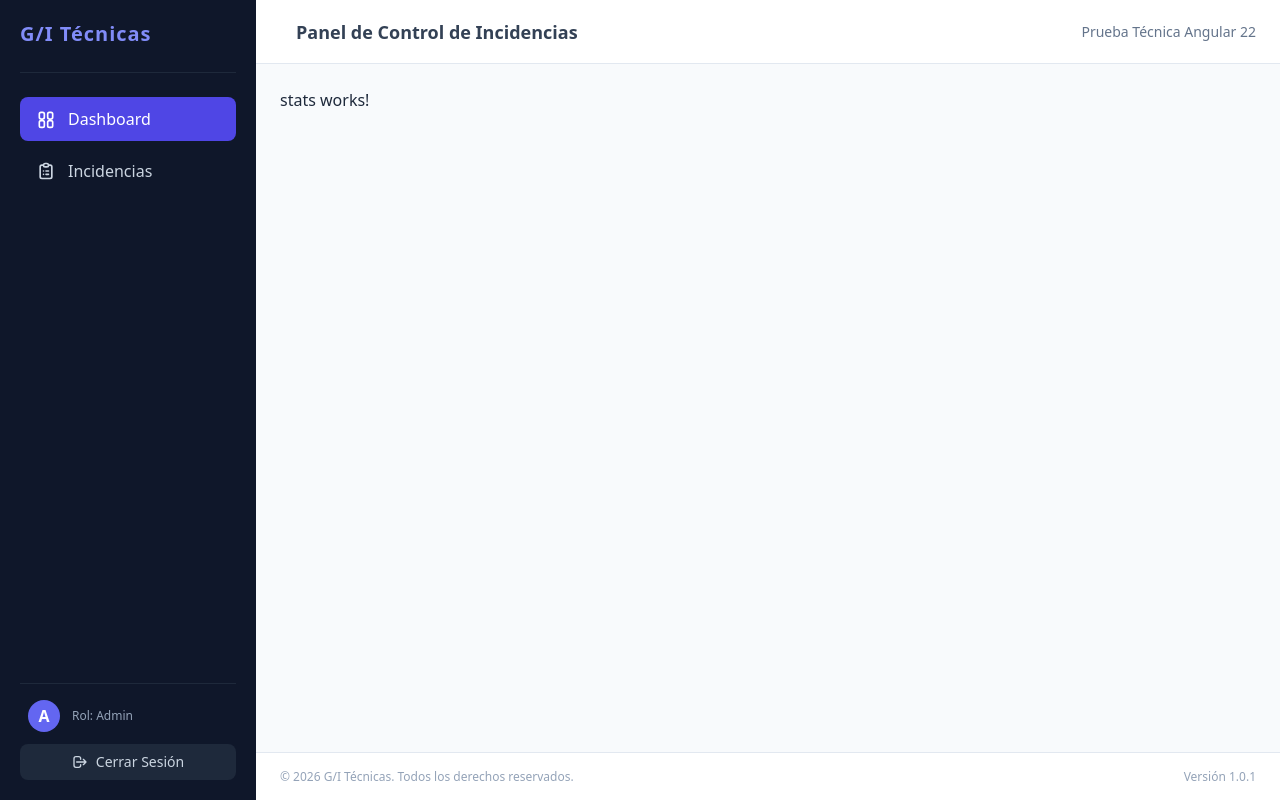
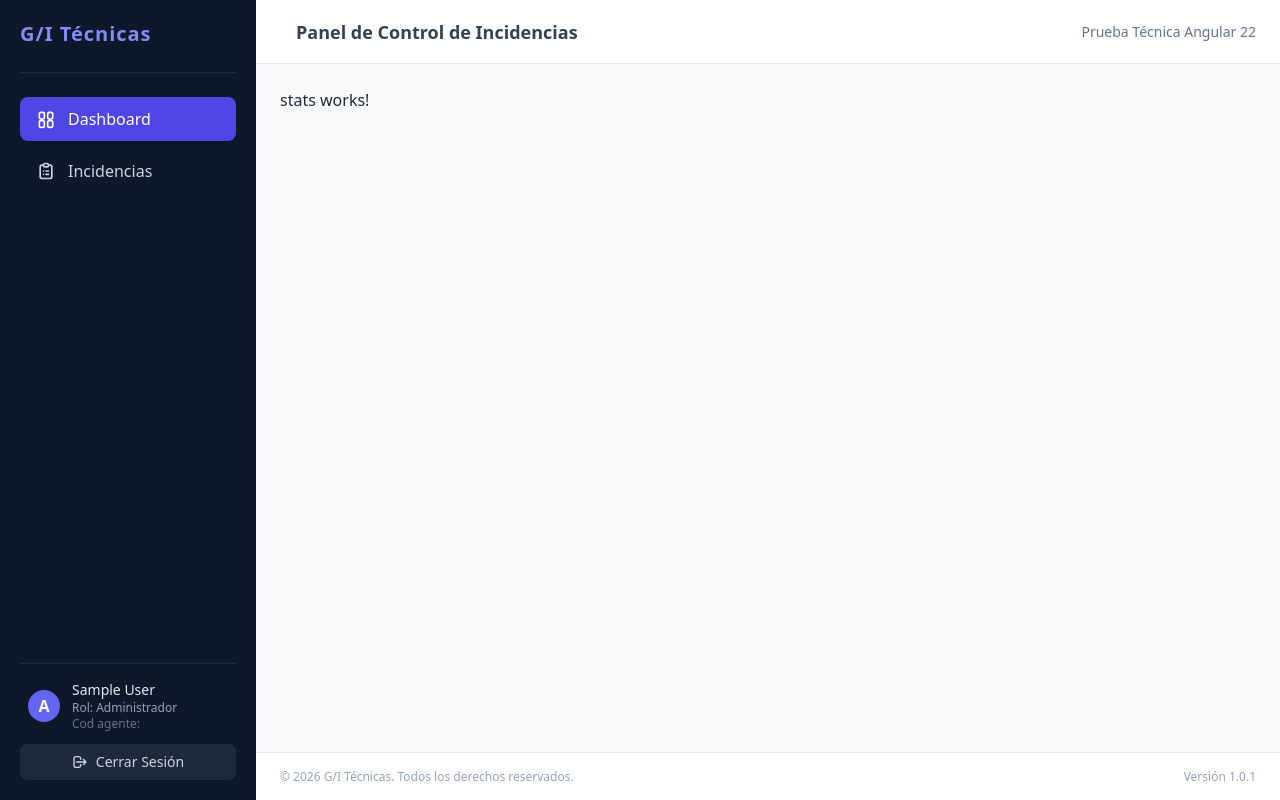
Before and after one commit to santidevias/incident-manager, an Angular app: page /dashboard in a window 1280 px wide. Built offline with nearby package versions, Linux system fonts and the light colour scheme; no server answers; sample sign-in values are in the browser's storage.

Commit message:
feat(layout): Se actualizan los componentes con RoleUserPipe
- Se agrega funcionaldiad para identificar el rol.
- Se agregan test unitarios.
- Se actualizan los test unitarios a nuevo modelo de usuario.

```diff
--- a/src/app/layout/sidebar/sidebar.component.html
+++ b/src/app/layout/sidebar/sidebar.component.html
@@ -70,13 +70,21 @@
   <!-- Sección de Usuario e Inicio/Cierre de Sesión -->
   <div class="pt-4 border-t border-slate-800 flex flex-col gap-3">
     <div class="flex items-center space-x-3 px-2">
+      <!-- Avatar / Inicial del Rol -->
       <div
-        class="w-8 h-8 rounded-full bg-indigo-500 flex items-center justify-center font-bold text-white uppercase"
+        class="w-8 h-8 rounded-full bg-indigo-500 flex items-center justify-center font-bold text-white uppercase shrink-0"
       >
         {{ authService.roleInitial() }}
       </div>
-      <div class="truncate">
-        <p class="text-xs text-slate-400 capitalize">Rol: {{ authService.role() }}</p>
+
+      <!-- Información del Usuario -->
+      <div class="flex flex-col min-w-0 truncate">
+        <!-- Nombre de usuario (Principal) -->
+        <p class="text-sm font-medium text-slate-200 truncate capitalize">
+          {{ authService.currentUser()?.name }}
+        </p>
+        <p class="text-xs text-slate-400 capitalize">Rol: {{ authService.role() | roleUser }}</p>
+        <p class="text-xs text-slate-500">Cod agente: {{ authService.currentUser()?.agentId }}</p>
       </div>
     </div>
     <button
--- a/src/app/layout/sidebar/sidebar.component.ts
+++ b/src/app/layout/sidebar/sidebar.component.ts
@@ -1,10 +1,11 @@
 import { Component, inject, input, output } from '@angular/core';
 import { RouterLink, RouterLinkActive } from '@angular/router';
 import { AuthService } from '../../core/services/auth.service';
+import { RoleUserPipe } from '../../shared/pipes/role-user-pipe';
 
 @Component({
   selector: 'app-sidebar',
-  imports: [RouterLink, RouterLinkActive],
+  imports: [RouterLink, RouterLinkActive, RoleUserPipe],
   templateUrl: './sidebar.component.html',
   styleUrl: './sidebar.component.css',
 })
```
Also changed, not shown: 2 other files (tests, documents, lock files or other folders).
